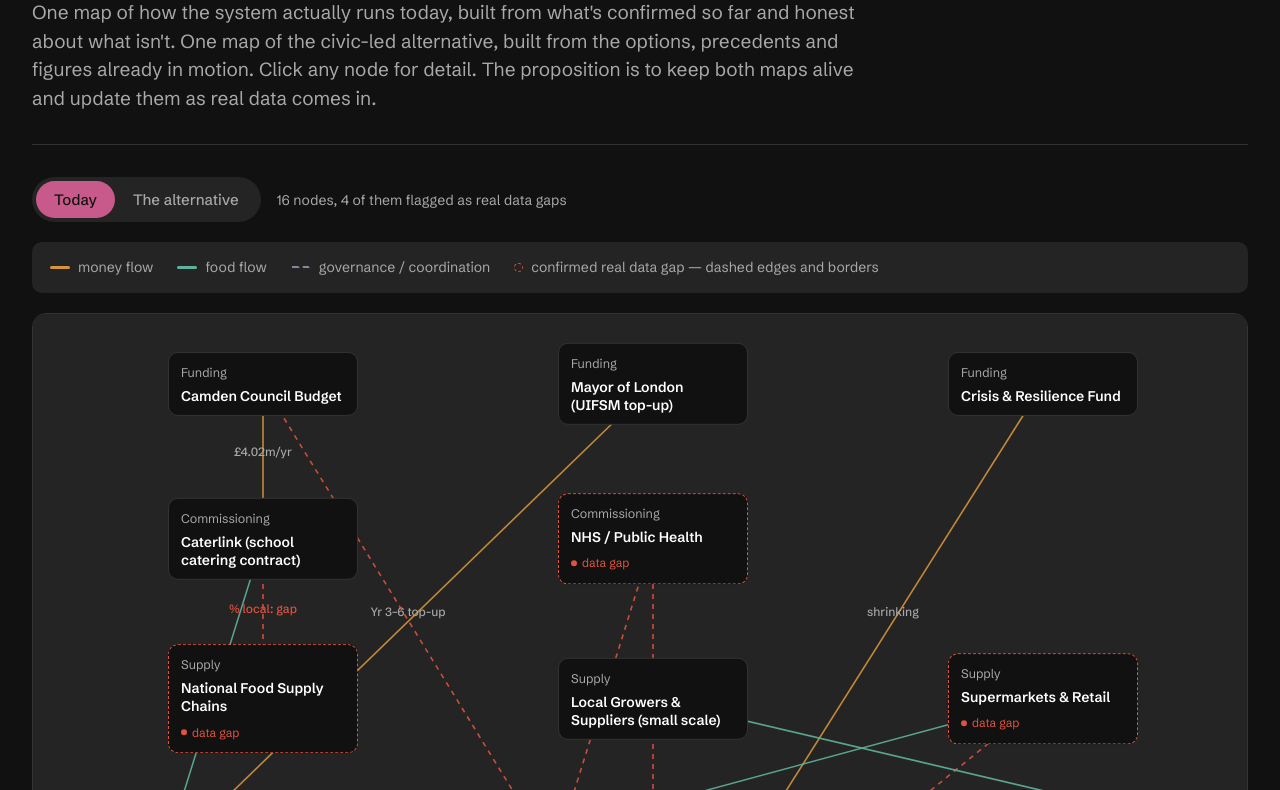
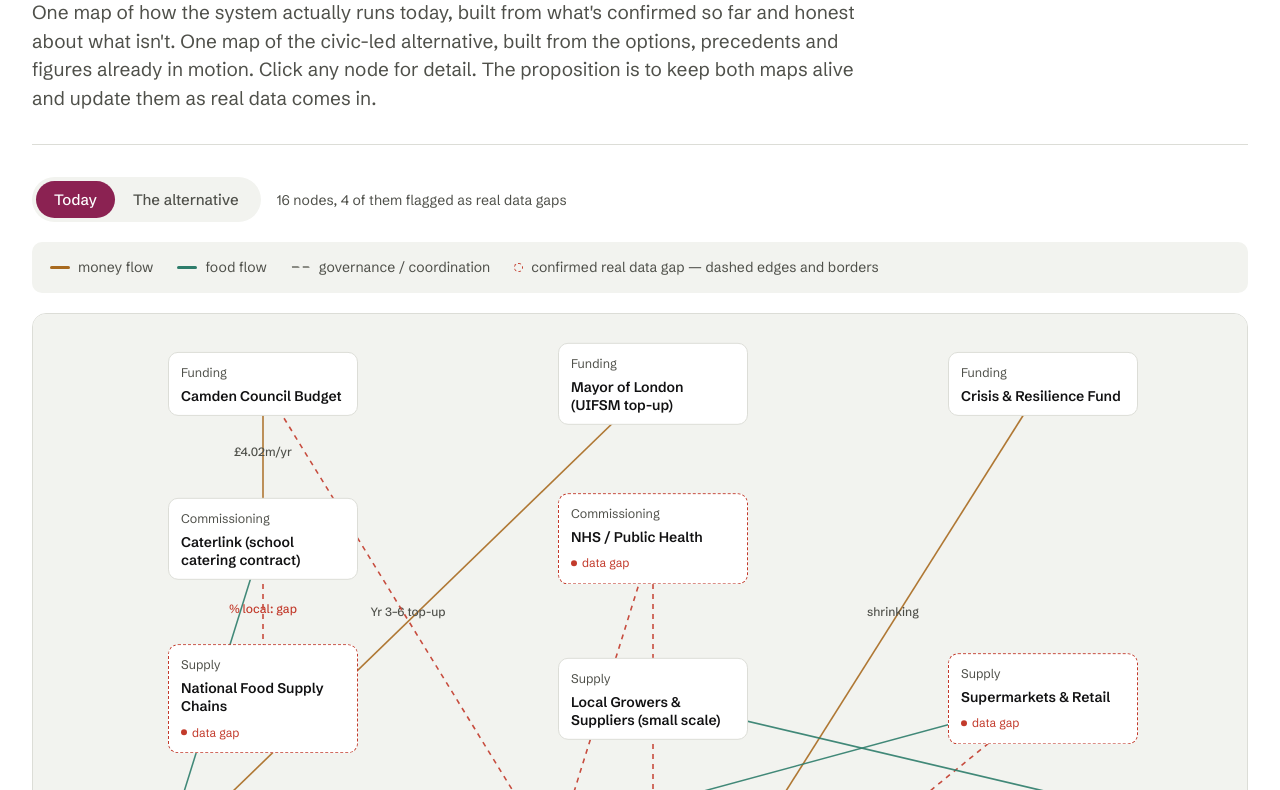
Before and after one commit to Dark-Matter-Labs/food-systems, a plain HTML site: page camden-food-system-twin.html in a window 1280 px wide. Shown: the part 249-1039 px from the top of the page. Drawn offline with Linux system fonts and the light colour scheme.

Commit message:
Switch Camden Food System Twin to a paper (light) surface
Remaps the page's canvas tokens to the paper set and flips surface
to paper in pages.json so the sharing card matches.

```diff
--- a/assets/fai/pages.json
+++ b/assets/fai/pages.json
@@ -327,7 +327,7 @@
       "title": "Camden Food System Twin",
       "summary": "An illustrative digital twin of Camden's food system: how it runs today, flagged with real data gaps, and a civic-led alternative built from the options already on the table.",
       "pdf": false,
-      "surface": "canvas"
+      "surface": "paper"
     }
   ]
 }
--- a/camden-food-system-twin.html
+++ b/camden-food-system-twin.html
@@ -5,24 +5,23 @@
 <meta name="viewport" content="width=device-width, initial-scale=1.0">
 <title>Camden Food System Twin (draft) — Food as Infrastructure</title>
 <style>
-  /* Instrument on DM canvas. Tokens come from assets/fai/fai.css (loaded after this block). */
+  /* Document on paper. Tokens come from assets/fai/fai.css (loaded after this block). */
   :root{
-    --bg:var(--fai-canvas);
-    --raised:var(--fai-canvas-raised);
-    --rule:var(--fai-canvas-rule);
-    --text:var(--fai-on-canvas);
-    --text-2:var(--fai-on-canvas-2);
+    --bg:var(--fai-paper);
+    --raised:var(--fai-field);
+    --rule:var(--fai-rule);
+    --text:var(--fai-ink);
+    --text-2:var(--fai-ink-2);
     --control:#6B6B6B;
-    --beet-c:#C75A8A;        /* beet lifted for canvas, matches the site's own instrument pages */
-    --money:#D4953A;         /* supply ochre, lifted */
-    --food:#5FB39C;          /* hub teal, lifted */
-    --gov:#8089A0;           /* periwinkle-neutral, lifted, for governance/coordination */
-    --gap:#E0533F;           /* crisis red, lifted */
+    --beet-c:var(--fai-beet);
+    --money:#A86A1F;         /* supply ochre */
+    --food:#2E7D6B;          /* hub teal */
+    --gov:#8A8B84;           /* neutral, for governance/coordination */
+    --gap:#C23A2B;           /* crisis red */
   }
   *{box-sizing:border-box}
   html,body{margin:0;padding:0}
   body{background:var(--bg);color:var(--text);font-family:var(--fai-sans);font-size:17px;line-height:1.6}
-  *:focus-visible{outline:2px solid var(--fai-lavender);outline-offset:2px}
   a{color:var(--text);text-decoration:underline;text-decoration-color:var(--beet-c);text-decoration-thickness:1px;text-underline-offset:3px}
   a:hover{color:var(--beet-c)}
 
@@ -86,7 +85,7 @@
 <!-- fai:head -->
 <meta name="description" content="An illustrative digital twin of Camden&#x27;s food system: how it runs today, flagged with real data gaps, and a civic-led alternative built from the options already on the table.">
 <link rel="canonical" href="https://food.darkmatterlabs.org/camden-food-system-twin.html">
-<meta name="theme-color" content="#111112">
+<meta name="theme-color" content="#FFFFFF">
 <meta property="og:type" content="article">
 <meta property="og:site_name" content="Food as Infrastructure, Dark Matter Labs">
 <meta property="og:locale" content="en_GB">
```
Also changed, not shown: assets/fai/social/camden-food-system-twin.png.
